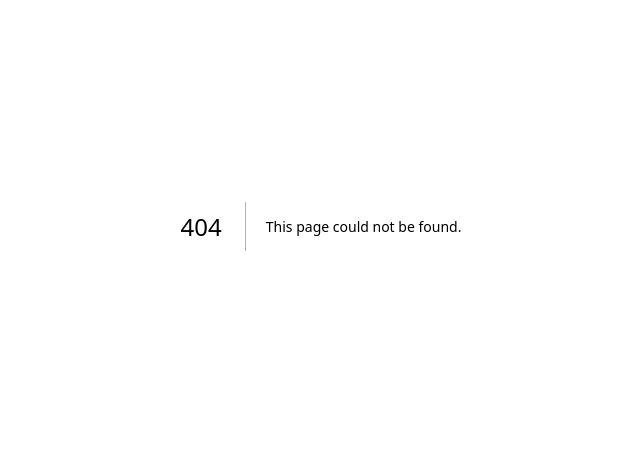
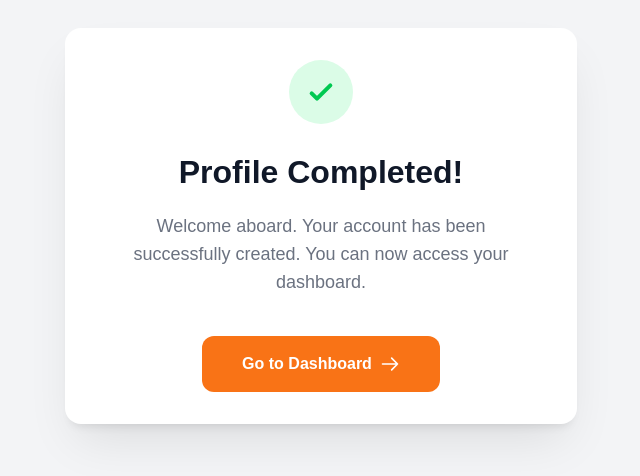
Before and after one commit to omaremadkamal/payslip-frontend, a Next.js app: page /profileCompleted in a window 1280 px wide. Before the commit this address had no page. Shown: the part 174-650 px from the top of the page, without its empty margins (319-959 px from the left). Built offline with nearby package versions, Linux system fonts and the light colour scheme.

Commit message:
profileCompletedpage

```diff
--- /dev/null
+++ b/app/(auth)/profileCompleted/page.tsx
@@ -0,0 +1,68 @@
+export default function ProfileCompleted() {
+  return (
+    <div className="min-h-screen bg-gray-100 flex items-center justify-center p-4">
+      {/* Success Card */}
+      <div
+        className="bg-white rounded-[16px] w-full flex flex-col items-center justify-center text-center p-8 transition-all"
+        style={{
+          maxWidth: "512px",
+          minHeight: "386px",
+          boxShadow:
+            "0 8px 10px -6px rgba(0,0,0,0.1), 0 25px 50px -12px rgba(0,0,0,0.1)",
+        }}
+      >
+        {/* Success Icon (Checkmark) */}
+        <div className="w-16 h-16 bg-green-100 rounded-full flex items-center justify-center mb-6">
+          <svg
+            className="w-8 h-8 text-green-500"
+            fill="none"
+            stroke="currentColor"
+            viewBox="0 0 24 24"
+          >
+            <path
+              strokeLinecap="round"
+              strokeLinejoin="round"
+              strokeWidth="3"
+              d="M5 13l4 4L19 7"
+            />
+          </svg>
+        </div>
+
+        {/* Text Content */}
+        <h1 className="text-[32px] font-bold text-gray-900 mb-4">
+          Profile Completed!
+        </h1>
+
+        <p
+          className="text-[#6B7280] leading-[28px] max-w-[421px] mb-10"
+          style={{
+            fontFamily: "Outfit, sans-serif",
+            fontSize: "18px",
+            fontWeight: "400",
+          }}
+        >
+          Welcome aboard. Your account has been successfully created. You can
+          now access your dashboard.
+        </p>
+
+        {/* Action Button */}
+        <button className="group flex items-center justify-center gap-2 bg-[#F97316] hover:bg-orange-600 text-white font-semibold py-4 px-10 rounded-xl w-full sm:w-auto transition-all active:scale-95 cursor-pointer">
+          Go to Dashboard
+          <svg
+            className="w-5 h-5 transition-transform group-hover:translate-x-1"
+            fill="none"
+            stroke="currentColor"
+            viewBox="0 0 24 24"
+          >
+            <path
+              strokeLinecap="round"
+              strokeLinejoin="round"
+              strokeWidth="2"
+              d="M14 5l7 7m0 0l-7 7m7-7H3"
+            />
+          </svg>
+        </button>
+      </div>
+    </div>
+  );
+}
```
